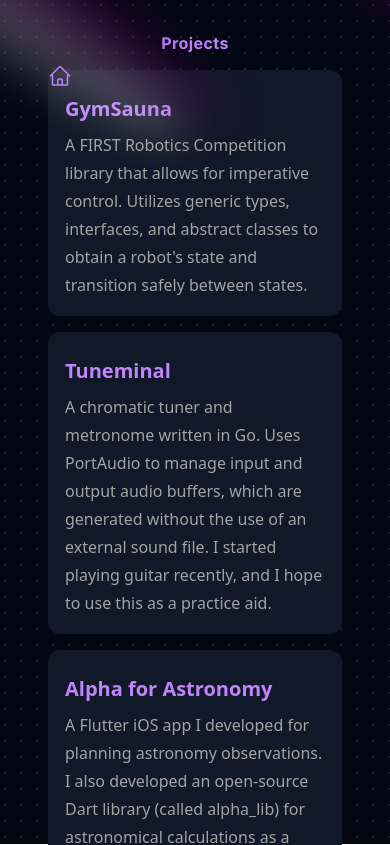
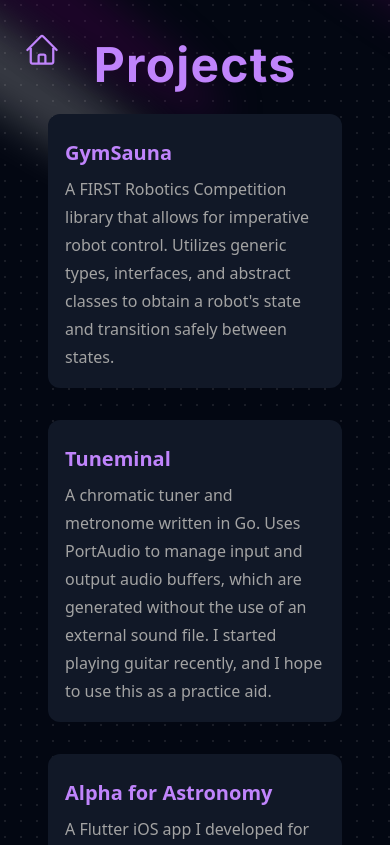
Before and after one commit to pat-mart/portfolio, a Next.js app: page /screens/projects in a window 390 px wide. Shown: the top 845 px of the page. Built offline with nearby package versions, Linux system fonts and the light colour scheme.

Commit message:
Fixed mobile styling

```diff
--- a/src/app/components/grid/grid.tsx
+++ b/src/app/components/grid/grid.tsx
@@ -9,10 +9,10 @@
         link: string,
     }[]}) {
     return (
-        <BentoGrid className="max-w-full mx-auto md:auto-rows-[20rem]">
+        <BentoGrid className="max-w-full mx-auto md:auto-rows-[20rem] pb-6">
             {items.map((item, i) => (
                 <Link href={item.link} key={i} target="_blank" aria-disabled={item.link === ""}
-                      className={`flex ${item.link === "" ? "pointer-events-none" : ""}`}>
+                      className={`flex pb-4 ${item.link === "" ? "pointer-events-none" : ""}`}>
                     <BentoGridItem
                         key={i}
                         title={item.title}
--- a/src/app/components/hero/hero.tsx
+++ b/src/app/components/hero/hero.tsx
@@ -7,14 +7,14 @@
 export default function Hero() {
 
     return (
-        <div className="overflow-scroll h-screen align-middle items-center">
+        <div className="h-screen align-middle items-center overflow-scroll">
             <div>
                 <Spotlight className="-top-40 -left-10 md:-left-32 md:-top-20" fill="white"/>
                 <Spotlight className="-top-24 h-[70vh]" fill="purple"/>
                 <Spotlight className="-top-28 left-96 h-[80vh]" fill="purple"/>
             </div>
             <div className="z-0 w-full dark:bg-black-100 bg-white dark:bg-grid-white/[0.03] bg-grid-black-100/[0.2]
-                absolute top-0 left-0 flex items-center justify-center">
+                absolute inset-0 min-h-screen flex items-center justify-center">
                 <div
                     className="h-screen w-full dark:bg-gray-950 bg-gray-950 dark:bg-dot-white/[0.4] bg-dot-white/[0.2] relative flex items-center justify-center">
                     <div
@@ -23,15 +23,15 @@
             </div>
 
             <div className="flex flex-col justify-evenly relative z-10 items-center my-auto">
-                <div className="max-w-[89vw] md:max-w-2xl lg:max-w-[60vw] mb-24 mt-10 flex flex-col items-center justify-center">
+                <div className="max-w-[89vw] md:max-w-2xl lg:max-w-[60vw] mb-10 sm:mb-24 mt-4 flex flex-col items-center justify-center">
                     <TextGenerateEffect
                         words="Hi! I'm Patrick"
-                        className="text-center md:text-5xl lg:text-6xl my-4"
+                        className="text-center text-5xl lg:text-6xl my-4"
                     />
                     <p className="text-gray-100 text-center md:tracking-wider mb-8 text-sm md:text-lg lg:text-lg">
                         I&apos;m currently a freshman CS major at UMass Amherst.
                     </p>
-                    <div className={"flex flex-row space-x-6"}>
+                    <div className={"flex flex-col items-center space-y-4 sm:flex-row sm:space-x-6 sm:space-y-0"}>
                         {/*Project button w/ rocket icon*/}
                         <Link href={"/screens/projects"} prefetch>
                             <FancyButton text={"View my projects"} svg={
--- a/src/app/screens/layout.tsx
+++ b/src/app/screens/layout.tsx
@@ -7,31 +7,37 @@
     children: React.ReactNode;
 }>) {
     return (
-        <>
-            <div>
-                <Spotlight className="-top-40 -left-10 md:-left-32 md:-top-20" fill="white"/>
-                <Spotlight className="-top-24 h-[70vh]" fill="purple"/>
-                <Spotlight className="-top-28 left-96 h-[80vh]" fill="purple"/>
-            </div>
-            <Link href={"/"}>
-                <div className="absolute top-16 left-12 w-8 h-8 z-10 sm:size-12">
-                    <svg xmlns="http://www.w3.org/2000/svg" fill="none" viewBox="0 0 24 24" strokeWidth={1.5}
-                         stroke="#c084fc" className="size-6">
-                        <path strokeLinecap="round" strokeLinejoin="round"
-                              d="m2.25 12 8.954-8.955c.44-.439 1.152-.439 1.591 0L21.75 12M4.5 9.75v10.125c0 .621.504 1.125 1.125 1.125H9.75v-4.875c0-.621.504-1.125 1.125-1.125h2.25c.621 0 1.125.504 1.125 1.125V21h4.125c.621 0 1.125-.504 1.125-1.125V9.75M8.25 21h8.25"/>
-                    </svg>
-                </div>
-            </Link>
-            <div className="z-0 w-full dark:bg-black-100 bg-white dark:bg-grid-white/[0.03] bg-grid-black-100/[0.2]
-                                absolute top-0 left-0 flex items-center justify-center">
+        <div className="relative min-h-screen">
+            {/* Background Layer (with all other elements inside) */}
+            <div
+                className="relative w-full min-h-screen dark:bg-black-100 bg-white dark:bg-grid-white/[0.03] bg-grid-black-100/[0.2]">
                 <div
-                    className="h-screen w-full dark:bg-gray-950 bg-gray-950 dark:bg-dot-white/[0.4] bg-dot-white/[0.2] relative flex items-center justify-center">
+                    className="absolute inset-0 w-full h-auto dark:bg-gray-950 bg-gray-950 dark:bg-dot-white/[0.4] bg-dot-white/[0.2]">
                     <div
                         className="pointer-events-none inset-0 flex items-center justify-center dark:bg-gray-950 [mask-image:radial-gradient(ellipse_at_center,transparent_20%,black)]"/>
                 </div>
+
+                {/* Spotlight elements */}
+                <Spotlight className="absolute -top-40 -left-10 md:-left-32 md:-top-20" fill="white"/>
+                <Spotlight className="absolute -top-24 h-[70vh]" fill="purple"/>
+                <Spotlight className="absolute -top-28 left-96 h-[80vh]" fill="purple"/>
+
+                {/* Link */}
+                <Link href="/" className={"relative z-50"}>
+                    <div className="absolute top-8 left-6 sm:top-16 sm:left-12 w-9 h-9 sm:w-8 sm:h-8 z-10 sm:size-12">
+                        <svg xmlns="http://www.w3.org/2000/svg" fill="none" viewBox="0 0 24 24" strokeWidth={1.5}
+                             stroke="#c084fc" className="size-9">
+                            <path strokeLinecap="round" strokeLinejoin="round"
+                                  d="m2.25 12 8.954-8.955c.44-.439 1.152-.439 1.591 0L21.75 12M4.5 9.75v10.125c0 .621.504 1.125 1.125 1.125H9.75v-4.875c0-.621.504-1.125 1.125-1.125h2.25c.621 0 1.125.504 1.125 1.125V21h4.125c.621 0 1.125-.504 1.125-1.125V9.75M8.25 21h8.25"/>
+                        </svg>
+                    </div>
+                </Link>
+
+                {/* Children Content */}
+                <div className="relative z-10 h-auto">
+                    {children}
+                </div>
             </div>
-            {children}
-        </>
-
+        </div>
     );
 }
--- a/src/app/screens/projects/page.tsx
+++ b/src/app/screens/projects/page.tsx
@@ -6,7 +6,7 @@
         <div className="relative z-100 flex flex-col items-center justify-center">
             <TextGenerateEffect
                 words="Projects"
-                className="text-center md:text-5xl lg:text-6xl my-4"
+                className="text-center text-5xl md:text-5xl lg:text-6xl my-4"
             />
             <div className={"mx-12"}><Grid items={items}/></div>
         </div>
@@ -16,7 +16,7 @@
 const items = [
     {
         title: "GymSauna",
-        description: "A FIRST Robotics Competition library that allows for imperative control. " +
+        description: "A FIRST Robotics Competition library that allows for imperative robot control. " +
             "Utilizes generic types, interfaces, and abstract classes to obtain a robot's state and transition safely between states.",
         className: "md:col-span-2 row-span-2 bg-gray-900",
         link: "https://github.com/FRC3950/GymSauna"
```
